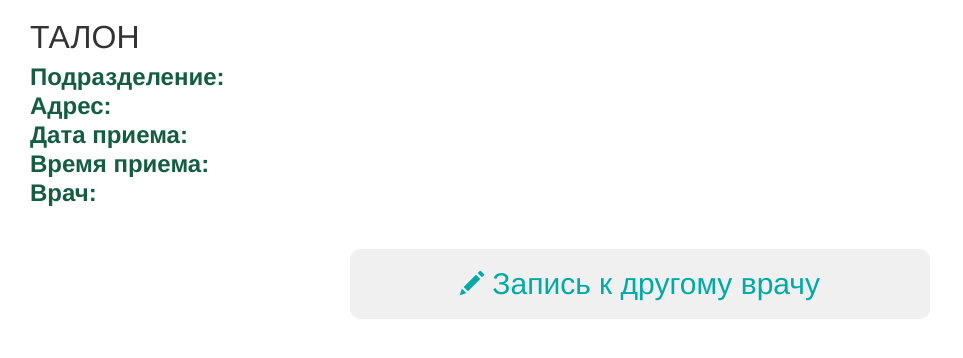
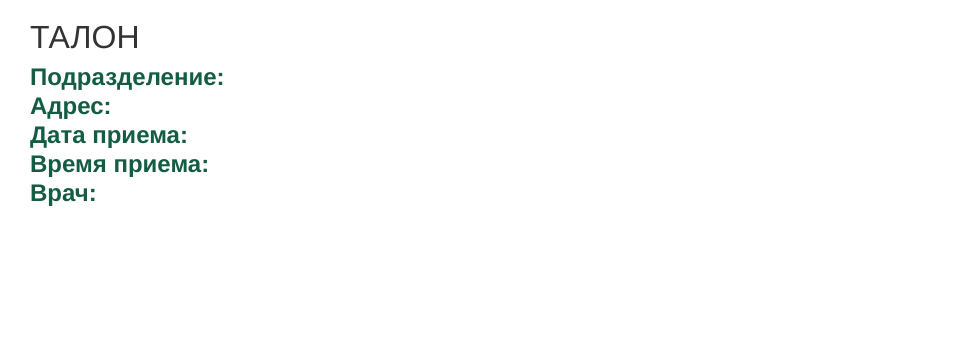
Before and after one commit to azenkov1991/webreg, a Django app: template webreg/infomat_writer/templates/infomat_writer/talon.html in a window 1280 px wide. Shown: the top 358 px of the page, without its empty margins (0-963 px from the left). Run offline with Django 3.2, Linux system fonts and the light colour scheme; the template is opened without the code that fills it, so the values that code supplies are empty; some libraries are stand-ins or nearby versions.

Commit message:
Удаление кнопки записаться к другому врачу

```diff
--- a/webreg/infomat_writer/templates/infomat_writer/talon.html
+++ b/webreg/infomat_writer/templates/infomat_writer/talon.html
@@ -20,11 +20,7 @@
   </div>
 </div>
 <div class="span12"><br/></div>
-<div class="container-fluid">
-  <div class="col-xs-12 col-sm-6 col-sm-offset-3">
-    <a class="btn btn-primary btn-lg btn-block zero-side-padding" type="submit" href="{% url 'infomat_writer:input_second_step' %}" style="white-space: normal"> <span class="glyphicon glyphicon-pencil"></span> Запись к другому врачу</a>
-  </div>
-</div>
+
 {% else %}
  <div id="error-message" class="alert alert-danger">
   {{ error }}
```
